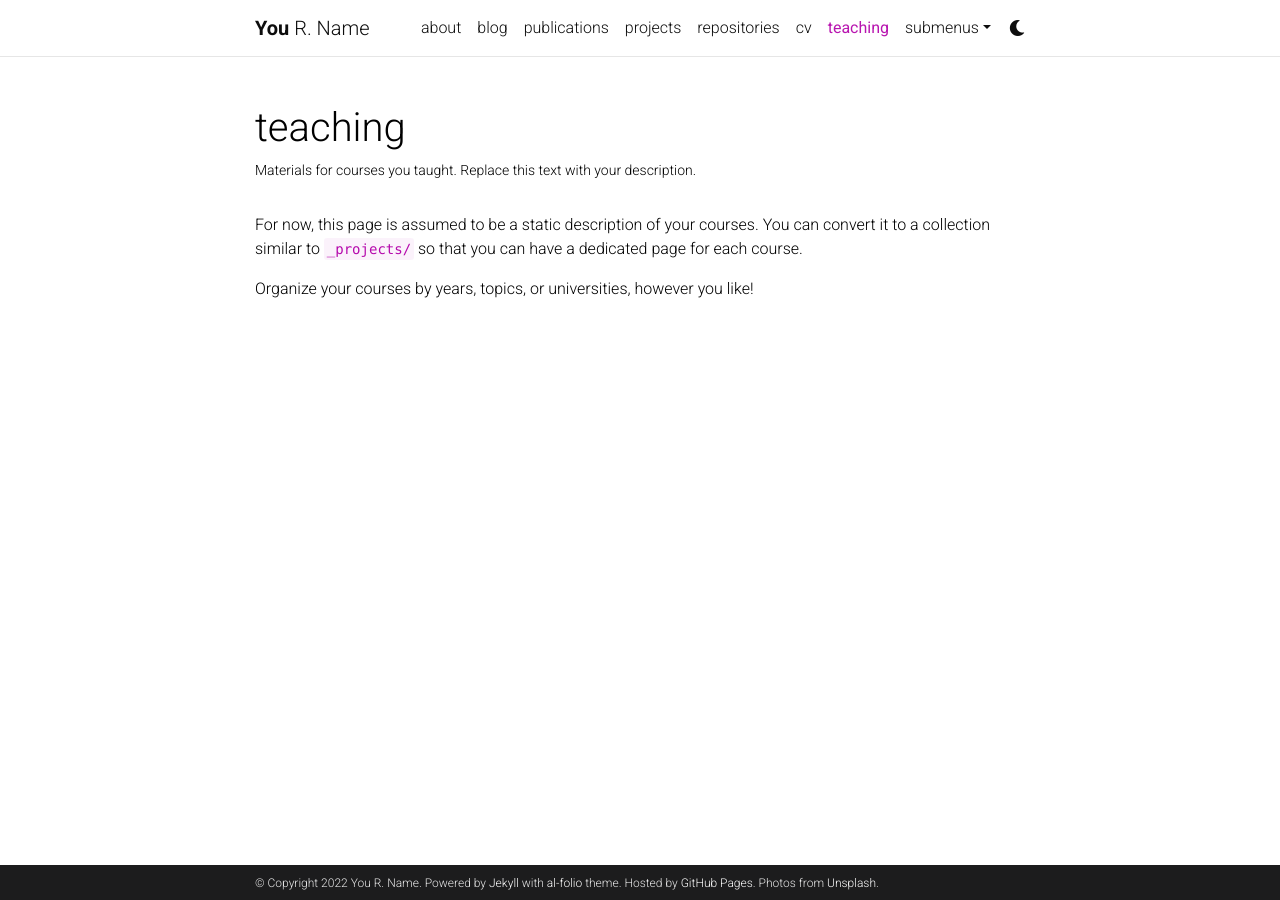
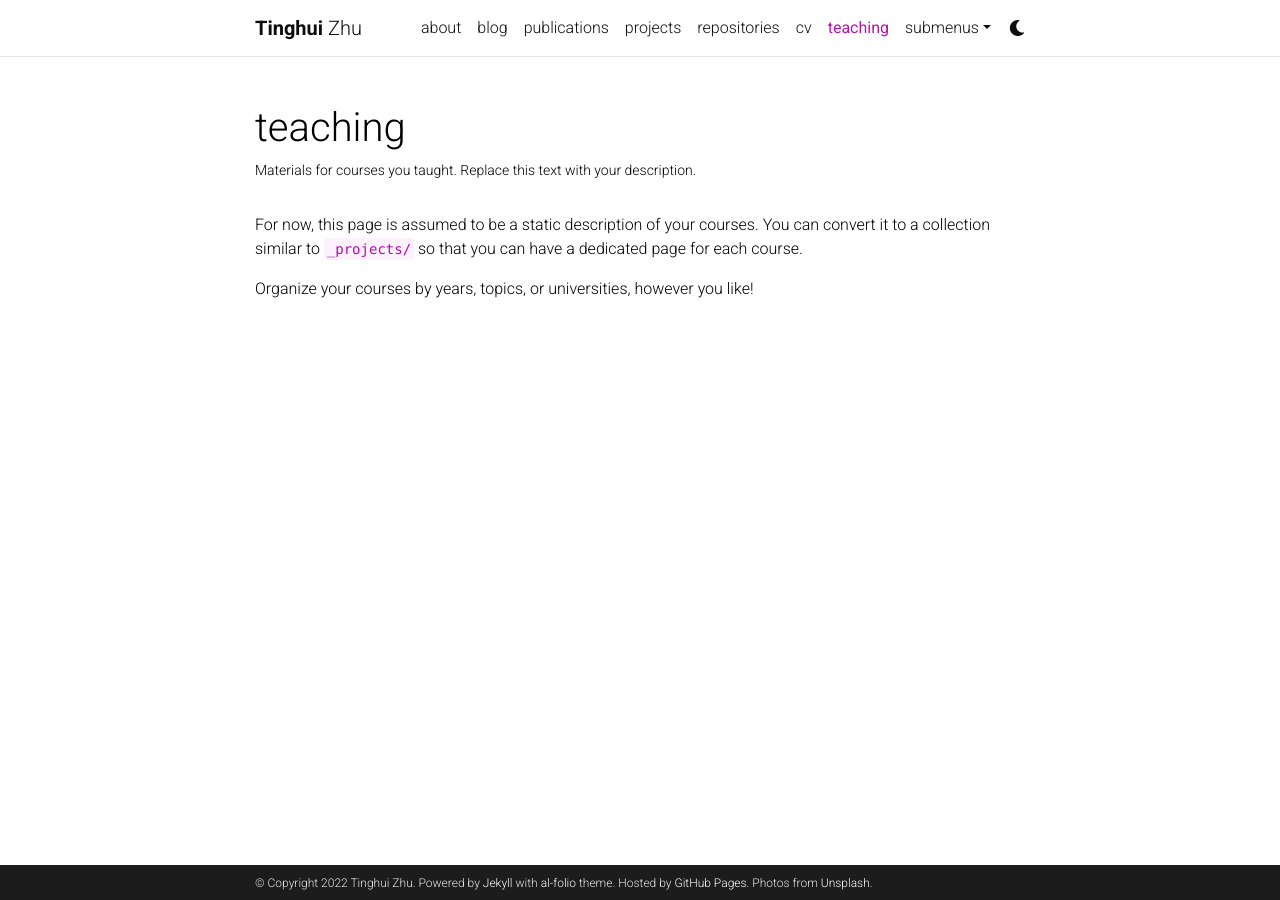
Before and after one commit to DarthZhu/darthzhu.github.io, a Jekyll site: the page built from _pages/teaching.md, in a window 1280 px wide. Built offline with Jekyll 4.4.1, drawn with Linux system fonts in a browser that asks for light colours; comment, search, counter and statistics services are not loaded; a style sheet for code colours, icons or effects is not loaded.

```diff
--- a/_config.yml
+++ b/_config.yml
@@ -3,10 +3,10 @@
 # -----------------------------------------------------------------------------
 
 title: blank # the website title (if blank, full name will be used instead)
-first_name: You
-middle_name: R.
-last_name: Name
-email: you@example.com
+first_name: Tinghui
+middle_name:
+last_name: Zhu
+email: thzhu18@fudan.edu.cn
 description: > # the ">" symbol means to ignore newlines until "footer_text:"
   A simple, whitespace theme for academics. Based on [*folio](https://github.com/bogoli/-folio) design.
 footer_text: >
@@ -18,8 +18,8 @@ keywords: jekyll, jekyll-theme, academic-website, portfolio-website  # add your
 lang: en # the language of your site (for example: en, fr, cn, ru, etc.)
 icon: ⚛️  # the emoji used as the favicon (alternatively, provide image name in /assets/img/)
 
-url: https://alshedivat.github.io # the base hostname & protocol for your site
-baseurl: /al-folio # the subpath of your site, e.g. /blog/
+url: https://darthzhu.github.io # the base hostname & protocol for your site
+baseurl:  # the subpath of your site, e.g. /blog/
 last_updated: false # set to true if you want to display last updated in the footer
 impressum_path:  # set to path to include impressum link in the footer, use the same path as permalink in a page, helps to conform with EU GDPR
 
```
